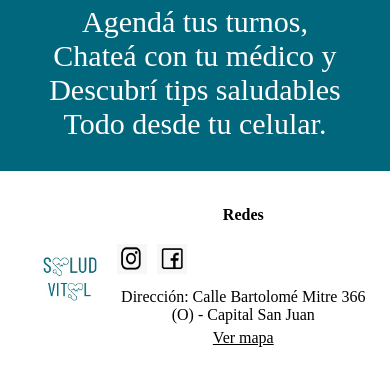
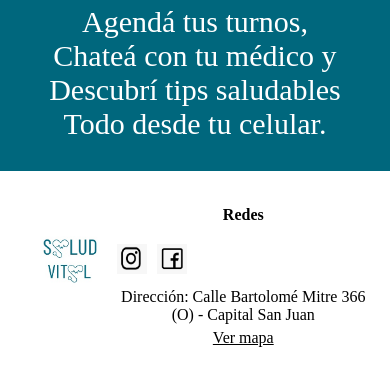
Before and after one commit to diazbrenda6595-arch/integradorfigma, a plain HTML site: page index.html in a window 390 px wide. Shown: the part 1567-1949 px from the top of the page. Drawn offline with Linux system fonts and the light colour scheme; a web font is replaced by a local one.

Commit message:
Update style.css

```diff
--- a/style.css
+++ b/style.css
@@ -674,7 +674,7 @@ body {
     /* Ajustando el footer */
     footer {
         flex-direction: row;
-        align-items: center;
+        align-items: auto;
         text-align: center;
         padding: 30px 20px;
     }
```
